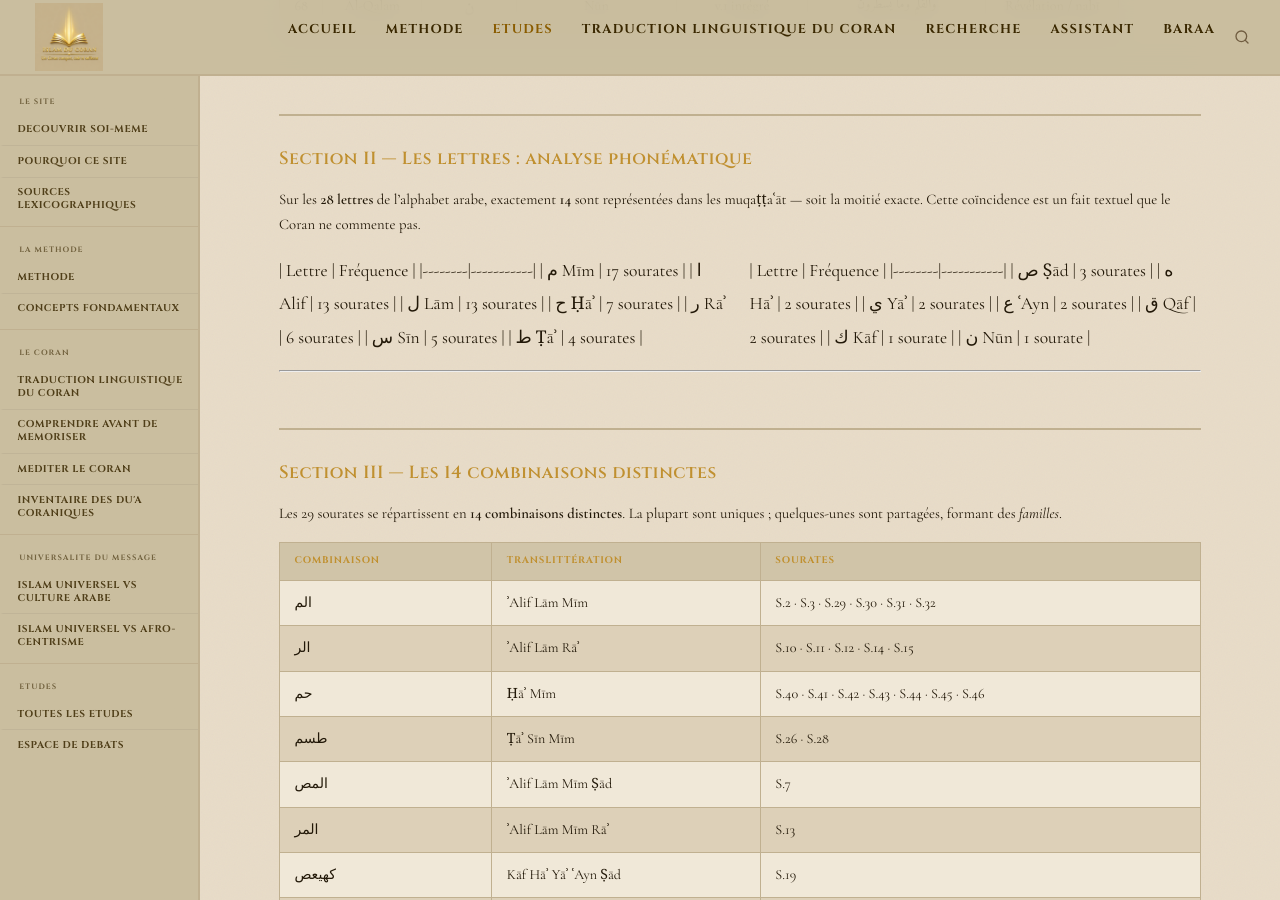
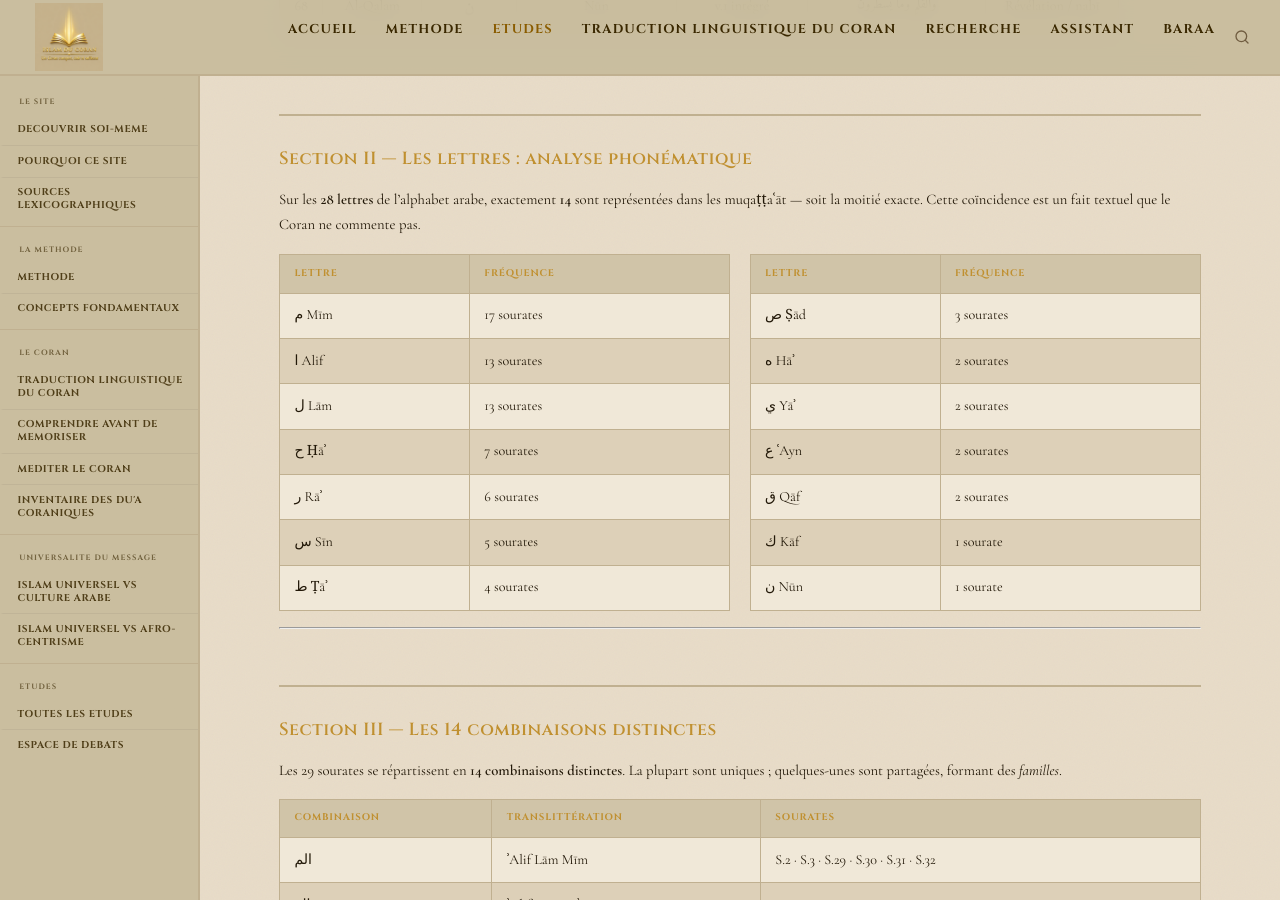
Before and after one commit to Makhuwcoder/islamducoran, a Jekyll site: the page built from _etudes/trad-muqattaat.md, in a window 1280 px wide and 900 px high, scrolled down 2751 px. Built offline with Jekyll 4.4.1, drawn with Linux system fonts in a browser that asks for light colours; some of the changed lines change nothing that is shown.

Commit message:
Fix Section II : tableaux Markdown → HTML dans les divs (rendu Jekyll)

```diff
--- a/_etudes/trad-muqattaat.md
+++ b/_etudes/trad-muqattaat.md
@@ -94,30 +94,32 @@ Sur les **28 lettres** de l'alphabet arabe, exactement **14** sont représentée
 
 <div class="mq-cols">
 <div>
-
-| Lettre | Fréquence |
-|--------|-----------|
-| م Mīm | 17 sourates |
-| ا Alif | 13 sourates |
-| ل Lām | 13 sourates |
-| ح Ḥāʾ | 7 sourates |
-| ر Rāʾ | 6 sourates |
-| س Sīn | 5 sourates |
-| ط Ṭāʾ | 4 sourates |
-
+<table>
+<thead><tr><th>Lettre</th><th>Fréquence</th></tr></thead>
+<tbody>
+<tr><td>م Mīm</td><td>17 sourates</td></tr>
+<tr><td>ا Alif</td><td>13 sourates</td></tr>
+<tr><td>ل Lām</td><td>13 sourates</td></tr>
+<tr><td>ح Ḥāʾ</td><td>7 sourates</td></tr>
+<tr><td>ر Rāʾ</td><td>6 sourates</td></tr>
+<tr><td>س Sīn</td><td>5 sourates</td></tr>
+<tr><td>ط Ṭāʾ</td><td>4 sourates</td></tr>
+</tbody>
+</table>
 </div>
 <div>
-
-| Lettre | Fréquence |
-|--------|-----------|
-| ص Ṣād | 3 sourates |
-| ه Hāʾ | 2 sourates |
-| ي Yāʾ | 2 sourates |
-| ع ʿAyn | 2 sourates |
-| ق Qāf | 2 sourates |
-| ك Kāf | 1 sourate |
-| ن Nūn | 1 sourate |
-
+<table>
+<thead><tr><th>Lettre</th><th>Fréquence</th></tr></thead>
+<tbody>
+<tr><td>ص Ṣād</td><td>3 sourates</td></tr>
+<tr><td>ه Hāʾ</td><td>2 sourates</td></tr>
+<tr><td>ي Yāʾ</td><td>2 sourates</td></tr>
+<tr><td>ع ʿAyn</td><td>2 sourates</td></tr>
+<tr><td>ق Qāf</td><td>2 sourates</td></tr>
+<tr><td>ك Kāf</td><td>1 sourate</td></tr>
+<tr><td>ن Nūn</td><td>1 sourate</td></tr>
+</tbody>
+</table>
 </div>
 </div>
 
```
